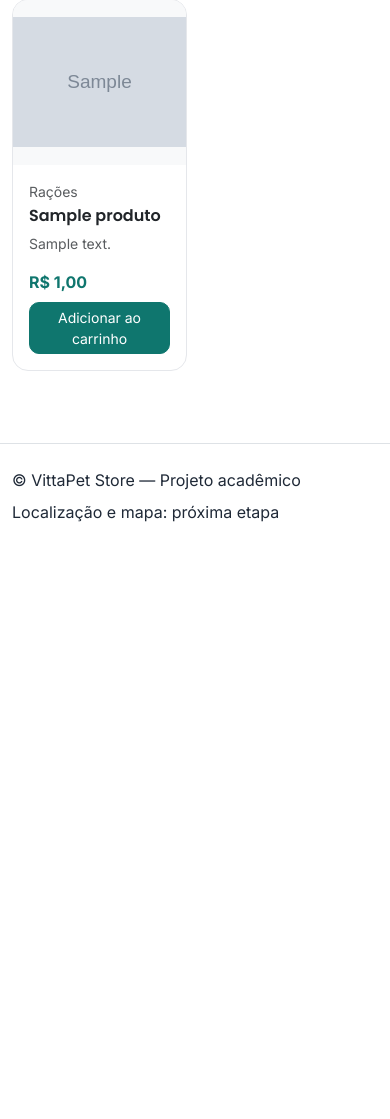
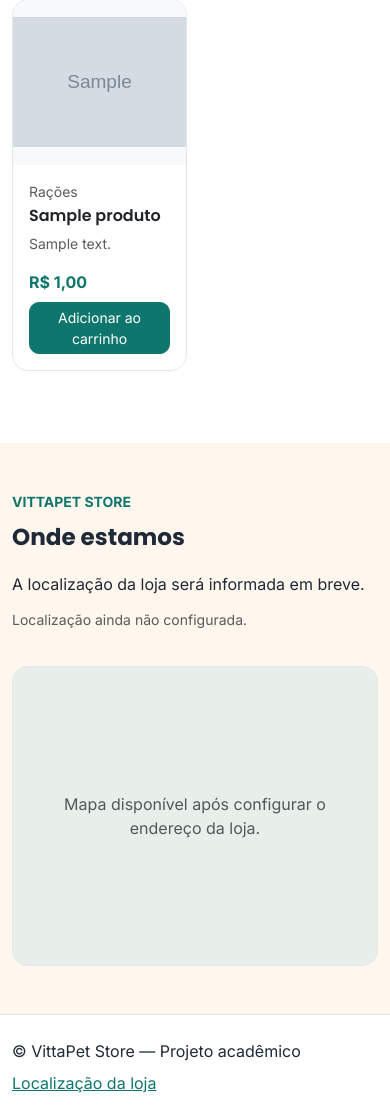
Before and after one commit to Leonardo360-arch/Vittapet, a PHP site: page / in a window 390 px wide. Shown: the part 717-1836 px from the top of the page. Before the commit the page ends 1239 px from the top, so only its background shows below. Run offline with PHP 8.4, Linux system fonts and the light colour scheme; data comes from the database, SQL or seed files in the repository; tables that the repository leaves empty hold one stand-in row (values such as "Sample post"); grey boxes marked "Sample" are stand-in pictures.

Commit message:
feat(localizacao): adiciona mapa responsivo da loja na pagina inicial

```diff
--- a/public/index.php
+++ b/public/index.php
@@ -5,13 +5,27 @@ try {
     $produtos = db()->query('SELECT p.id,p.nome,p.descricao,p.preco_venda,p.estoque_atual,p.imagem_path,c.nome categoria FROM produtos p JOIN categorias c ON c.id=p.categoria_id WHERE p.ativo=1 AND c.ativo=1 ORDER BY p.id DESC LIMIT 30')->fetchAll();
     $erro = null;
 } catch (Throwable $ex) { error_log($ex->getMessage()); $erro='Não foi possível carregar o catálogo.'; $produtos=[]; $categorias=[]; }
+$loja=null;
+try {
+    $loja=db()->query("SELECT nome,cep,logradouro,numero,complemento,bairro,cidade,uf,latitude,longitude FROM configuracoes_loja WHERE id=1")->fetch() ?: null;
+} catch (Throwable $ex) { error_log($ex->getMessage()); }
+$temMapa=$loja && $loja['latitude']!==null && $loja['longitude']!==null;
+$endereco=$loja ? implode(', ',array_filter([
+    $loja['logradouro']??'', $loja['numero']??'', $loja['bairro']??'',
+    $loja['cidade']??'', $loja['uf']??'', $loja['cep']??''
+],static fn($v)=>trim((string)$v)!=='')) : '';
+$rotaGoogle=$temMapa?'https://www.google.com/maps/dir/?api=1&destination='.rawurlencode($loja['latitude'].','.$loja['longitude']):'';
+$rotaWaze=$temMapa?'https://waze.com/ul?ll='.rawurlencode($loja['latitude'].','.$loja['longitude']).'&navigate=yes':'';
 ?>
 <!doctype html><html lang="pt-BR"><head><meta charset="utf-8"><meta name="viewport" content="width=device-width,initial-scale=1">
 <title>VittaPet Store — tudo para seu pet</title>
 <link rel="preconnect" href="https://fonts.googleapis.com"><link rel="preconnect" href="https://fonts.gstatic.com" crossorigin>
 <link href="https://fonts.googleapis.com/css2?family=Inter:wght@400;500;600;700&family=Poppins:wght@600;700&display=swap" rel="stylesheet">
 <link href="https://cdn.jsdelivr.net/npm/bootstrap@5.3.3/dist/css/bootstrap.min.css" rel="stylesheet">
-<link href="assets/css/tokens.css" rel="stylesheet"></head><body>
+<link href="assets/css/tokens.css" rel="stylesheet">
+<link href="assets/css/mapa.css" rel="stylesheet">
+<?php if($temMapa): ?><link rel="stylesheet" href="https://unpkg.com/leaflet@1.9.4/dist/leaflet.css"><?php endif;?>
+</head><body>
 <nav class="navbar navbar-expand bg-white border-bottom sticky-top"><div class="container py-2">
 <a class="navbar-brand fw-bold" href="index.php" style="color:var(--color-primary)">VittaPet<span style="color:var(--color-accent)">.</span></a>
 <div class="ms-auto d-flex gap-3 align-items-center"><a href="#produtos">Produtos</a><a href="login.php">Admin</a><a href="carrinho.php" class="btn btn-outline-primary btn-sm control-slim">Carrinho</a></div></div></nav>
@@ -30,5 +44,32 @@ try {
 <div class="price mb-2"><?=money($p['preco_venda'])?></div><form method="post" action="carrinho.php"><input type="hidden" name="csrf" value="<?=e(csrf())?>"><input type="hidden" name="id" value="<?=intval($p['id'])?>"><input type="hidden" name="quantity" value="1"><input type="hidden" name="action" value="add"><button class="btn btn-primary btn-sm control-slim w-100" type="submit" <?=intval($p['estoque_atual'])===0?'disabled':''?>><?=intval($p['estoque_atual'])===0?'Esgotado':'Adicionar ao carrinho'?></button></form></div></article></div><?php endforeach; ?>
 <?php if(!$produtos): ?><p class="text-muted">Nenhum produto disponível no momento.</p><?php endif;?></div></section>
 </main>
-<footer class="border-top mt-5 py-4"><div class="container d-flex justify-content-between flex-wrap gap-2"><span>© VittaPet Store — Projeto acadêmico</span><span>Localização e mapa: próxima etapa</span></div></footer>
-<script>document.getElementById('filtro').addEventListener('change',function(){document.querySelectorAll('.produto').forEach(el=>el.hidden=Boolean(this.value)&&el.dataset.category!==this.value);});</script></body></html>
+<section class="store-location py-5 mt-5" id="onde-estamos" aria-labelledby="location-title">
+ <div class="container location-grid">
+  <div class="location-panel">
+   <span class="small text-uppercase fw-bold" style="color:var(--color-primary)">VittaPet Store</span>
+   <h2 class="h3" id="location-title">Onde estamos</h2>
+   <p class="location-address mb-0"><?= $endereco!=='' ? e($endereco) : 'A localização da loja será informada em breve.' ?></p>
+   <?php if($temMapa): ?>
+   <div class="location-links">
+    <a class="btn btn-primary control-slim" href="<?=e($rotaGoogle)?>" target="_blank" rel="noopener noreferrer">Rotas no Google Maps</a>
+    <a class="btn btn-outline-primary control-slim" href="<?=e($rotaWaze)?>" target="_blank" rel="noopener noreferrer">Abrir no Waze</a>
+   </div>
+   <?php endif; ?>
+   <p id="store-map-status" class="map-status text-muted" role="status" aria-live="polite"><?= $temMapa?'Carregando mapa...':'Localização ainda não configurada.' ?></p>
+  </div>
+  <?php if($temMapa): ?>
+    <div id="store-map" class="map-frame" tabindex="0" role="region" aria-label="Mapa com a localização da VittaPet Store"
+       data-lat="<?=e((string)$loja['latitude'])?>" data-lon="<?=e((string)$loja['longitude'])?>" data-name="<?=e((string)$loja['nome'])?>"></div>
+  <?php else: ?>
+    <div class="map-frame d-flex align-items-center justify-content-center text-muted px-4 text-center">Mapa disponível após configurar o endereço da loja.</div>
+  <?php endif; ?>
+ </div>
+</section>
+<footer class="border-top py-4"><div class="container d-flex justify-content-between flex-wrap gap-2"><span>© VittaPet Store — Projeto acadêmico</span><a href="#onde-estamos">Localização da loja</a></div></footer>
+<script>document.getElementById('filtro').addEventListener('change',function(){document.querySelectorAll('.produto').forEach(el=>el.hidden=Boolean(this.value)&&el.dataset.category!==this.value);});</script>
+<?php if($temMapa): ?>
+<script defer src="https://unpkg.com/leaflet@1.9.4/dist/leaflet.js"></script>
+<script defer src="assets/js/mapa.js"></script>
+<?php endif; ?>
+</body></html>
```
